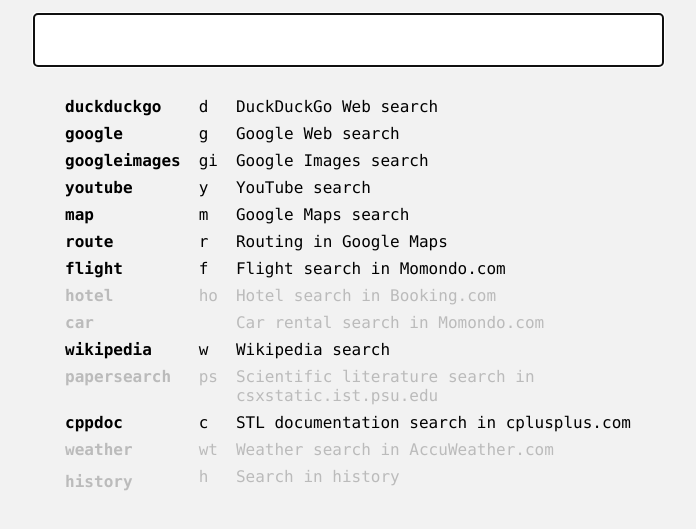
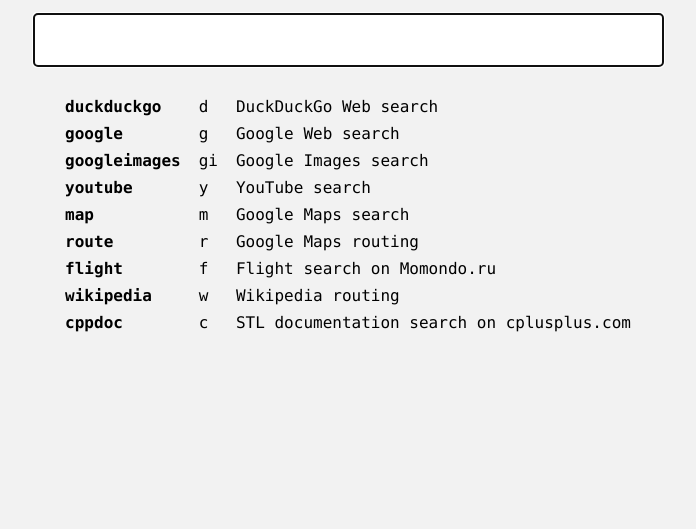
Before and after one commit to btv2018/surfsmart, a plain HTML site: page surfsmart.html in a window 1280 px wide. Shown: the part 141-670 px from the top of the page, without its empty margins (292-988 px from the left). Drawn offline with Linux system fonts and the light colour scheme.

Commit message:
Add dynamic help table generation.

```diff
--- a/main.js
+++ b/main.js
@@ -12,7 +12,7 @@
     aliases: ["d"],
     description: "DuckDuckGo Web search",
     helpMessage: "<span class='help-message-input'>search query</span>",
-    favicon: {url: "url", base64: "url to favicon"},
+    favicon: {url: "https://duckduckgo.com/favicon.ico", base64: "url to favicon"},
     serve: function(serviceArgs) {
         return go("https://duckduckgo.com/?q=" + encodeURIComponent(serviceArgs));
     },
@@ -254,7 +254,6 @@
     }
 }
 
-
 // ============================================================================
 
 function parseQuery(query) {
@@ -338,6 +337,20 @@
 });
 
 function main() {
+    var helpTable = $("#help-table");
+    for (var i in SERVICES) {
+        var service = SERVICES[i];
+        var tr = $.parseHTML(
+            "<tr>" +
+//                "<td><img src='" + service.favicon.url + "'/></td>" +
+                "<td class='service-name'>" + service.name + "</td>" +
+                "<td>" + service.aliases.join(", ") + "</td>" +
+                "<td>" + service.description + "</td>" +
+            "</tr>");
+        helpTable.append(tr);
+    }
+    $("#help-table-fallback").hide();
+
     var queryInput = document.getElementById("queryInput");
 
     queryInput.onchange = dynamicHelp;
--- a/surfsmart.html
+++ b/surfsmart.html
@@ -29,7 +29,8 @@
 
   <div id="outer">
   <div class="help">
-    <table>
+    <table id="help-table"></table>
+    <table id="help-table-fallback">
       <tr><td class="service-name">duckduckgo</td><td>d</td><td>DuckDuckGo Web search</td></tr>
       <tr><td class="service-name">google</td><td>g</td><td>Google Web search</td></tr>
       <tr><td class="service-name">googleimages</td><td>gi</td><td>Google Images search</td></tr>
```
Also changed, not shown: 1 other file.
